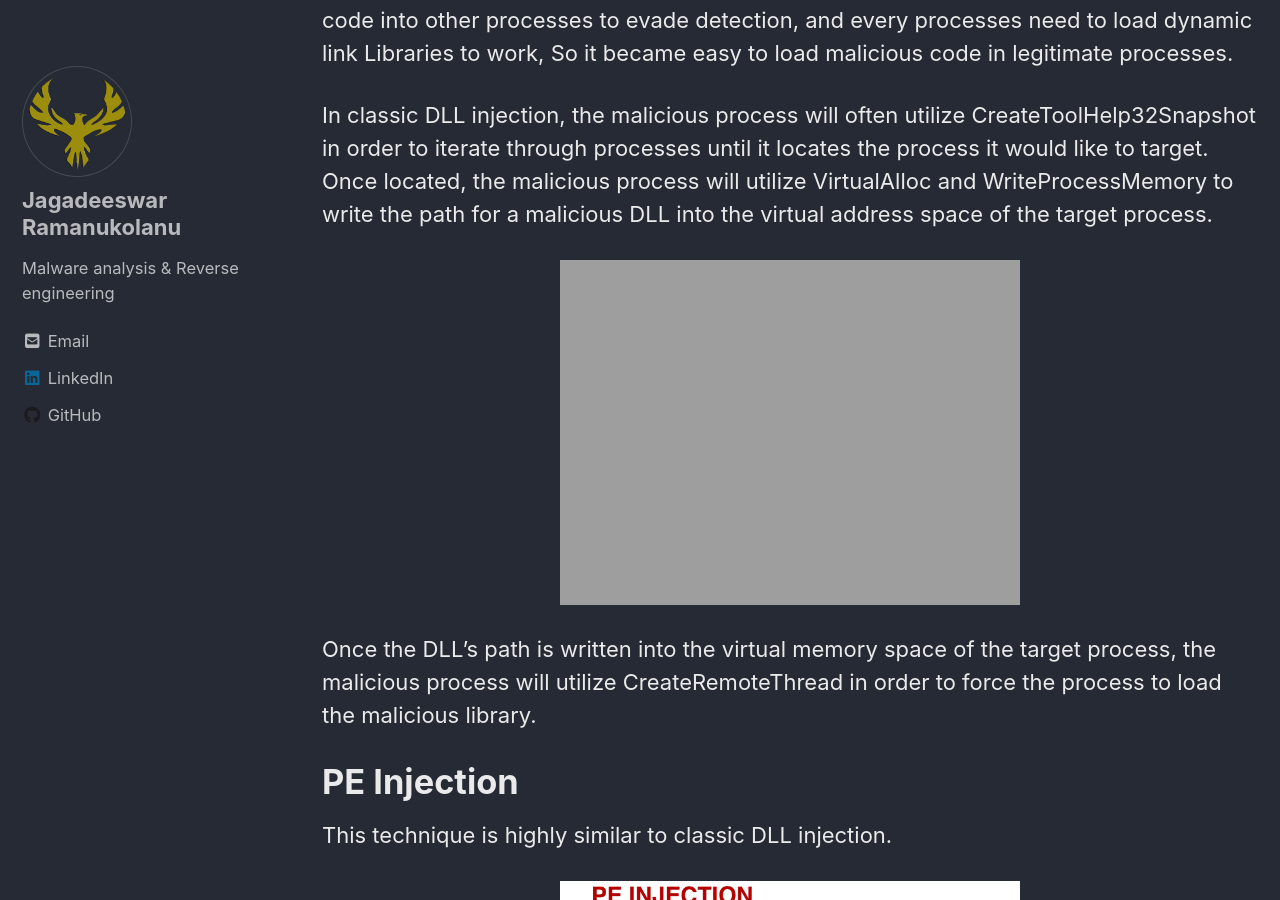
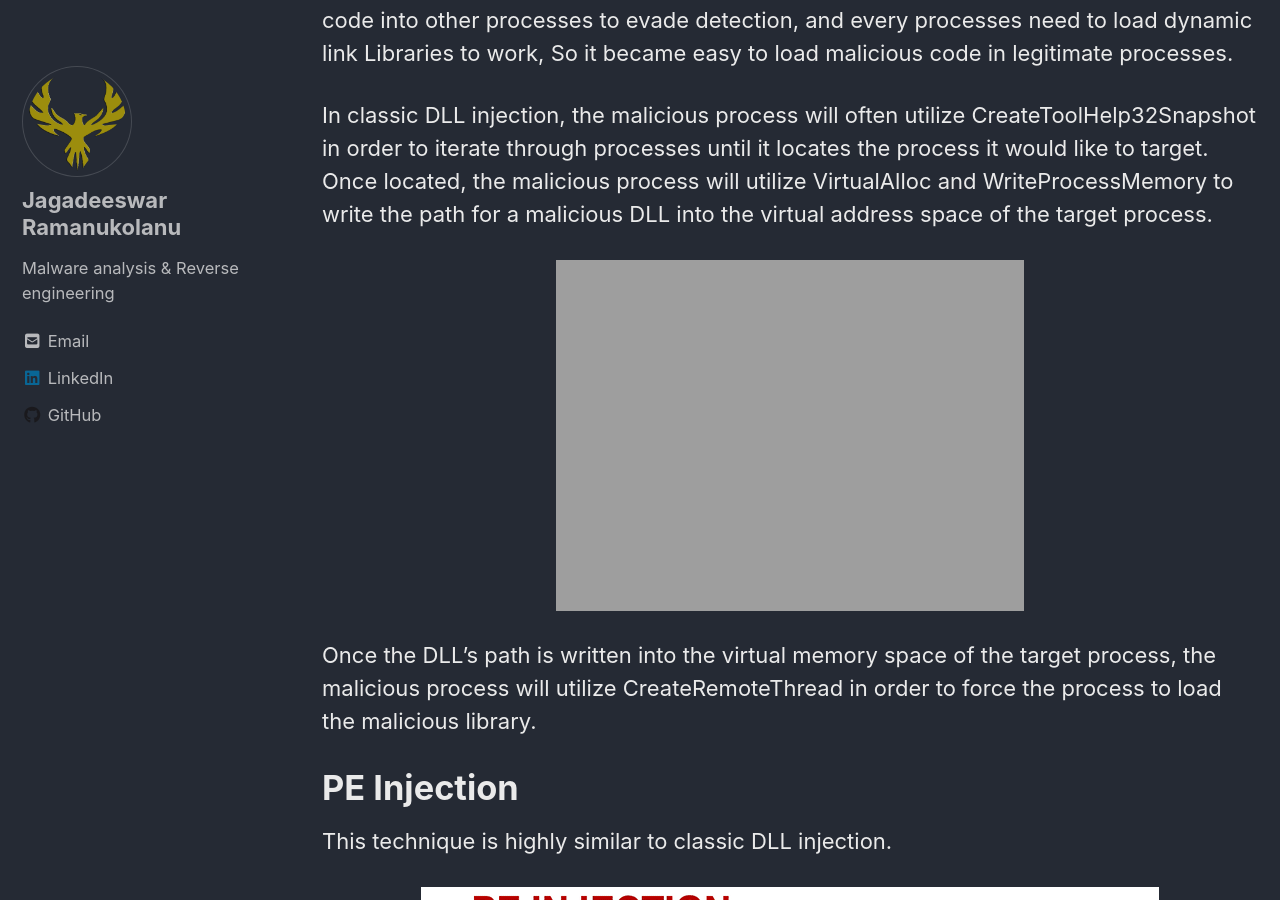
Before and after one commit to Haxer007/haxer007.github.io, a Jekyll site: the page built from _posts/Malware-Analysis/2021-10-01-Types of Process Injection.md, in a window 1280 px wide and 900 px high, scrolled down 1615 px. Built offline with Jekyll 4.4.1, drawn with Linux system fonts in a browser that asks for light colours; cached includes are drawn as plain includes; nearby versions of some CDN libraries.

Commit message:
Update 2021-10-01-Types of Process Injection.md

```diff
--- a/_posts/Malware-Analysis/2021-10-01-Types of Process Injection.md
+++ b/_posts/Malware-Analysis/2021-10-01-Types of Process Injection.md
@@ -39,7 +39,7 @@
 In classic DLL injection, the malicious process will often utilize CreateToolHelp32Snapshot in order to iterate through processes until it locates the process it would like to target. Once located, the malicious process will utilize VirtualAlloc and WriteProcessMemory to write the path for a malicious DLL into the virtual address space of the target process.
 
 <p align="center">
-  <img width="460" height="300" src="https://haxer007.github.io/img/dll-injection.gif" />
+  <img width="50%" src="https://haxer007.github.io/img/dll-injection.gif" />
 </p>
 
 
@@ -50,7 +50,7 @@
 This technique is highly similar to classic DLL injection.
 
 <p align="center">
-  <img width="460" height="300" width="460" height="300" src="https://haxer007.github.io/img/pe-injection.gif" />
+  <img src="https://haxer007.github.io/img/pe-injection.gif" />
 </p>
 
 
@@ -60,7 +60,7 @@
 In this technique, the malware will suspend an existing thread of a process.
 
 <p align="center">
-  <img width="460" height="300" src="https://haxer007.github.io/img/hijack.gif" />
+  <img src="https://haxer007.github.io/img/hijack.gif" />
 </p>
 
 
@@ -71,7 +71,7 @@
 In Process hollowing the malicious process will spawn a legitimate process in a suspended state and will then unmap the legitimate code from the process utilizing VirtualAlloc. The code within the process will then be replaced with malicious code utilizing WriteProcessMemory, and the process will be resumed.
 
 <p align="center">
-  <img width="460" height="300" src="https://haxer007.github.io/img/process-injection.gif" />
+  <img src="https://haxer007.github.io/img/process-injection.gif" />
 </p>
 
 
```
